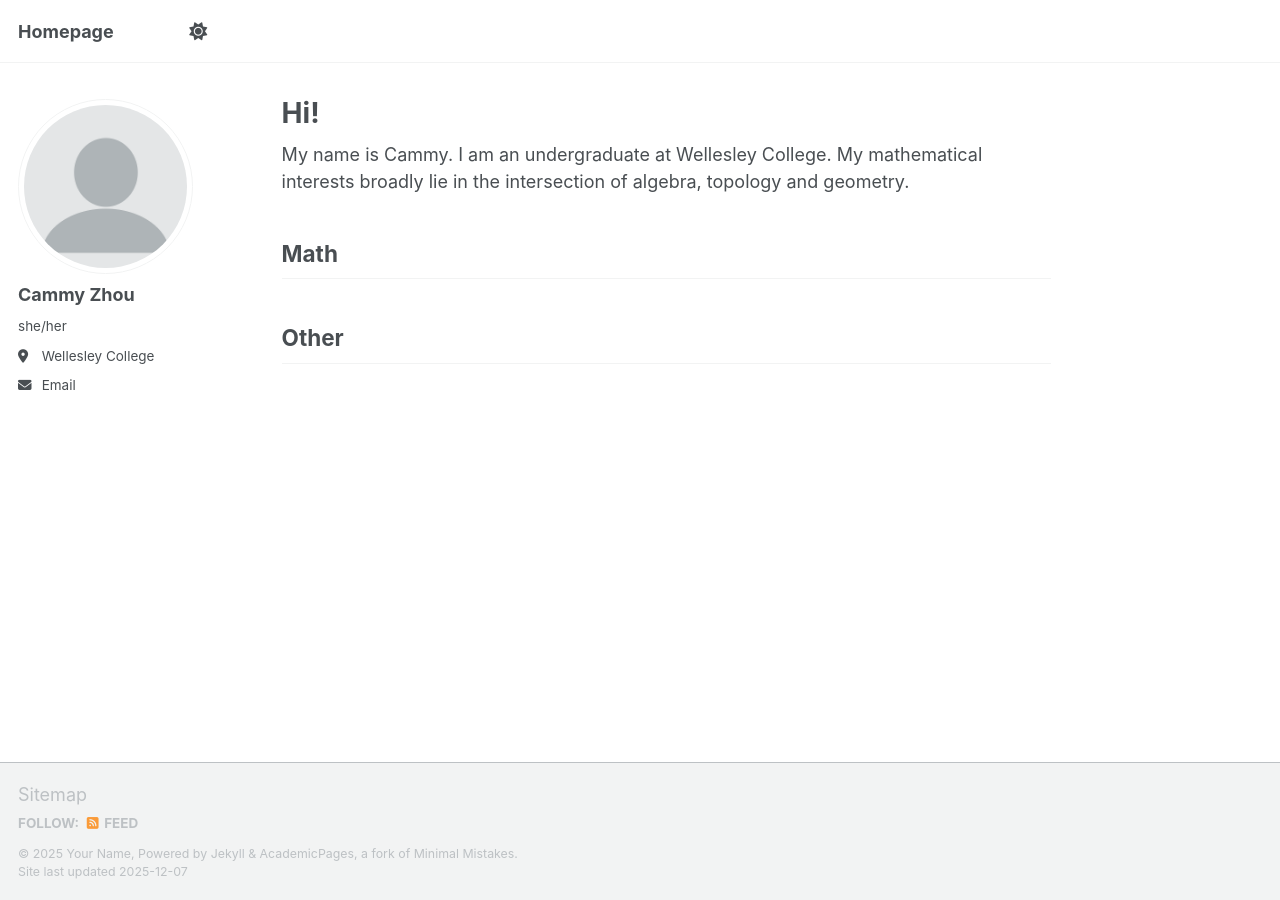
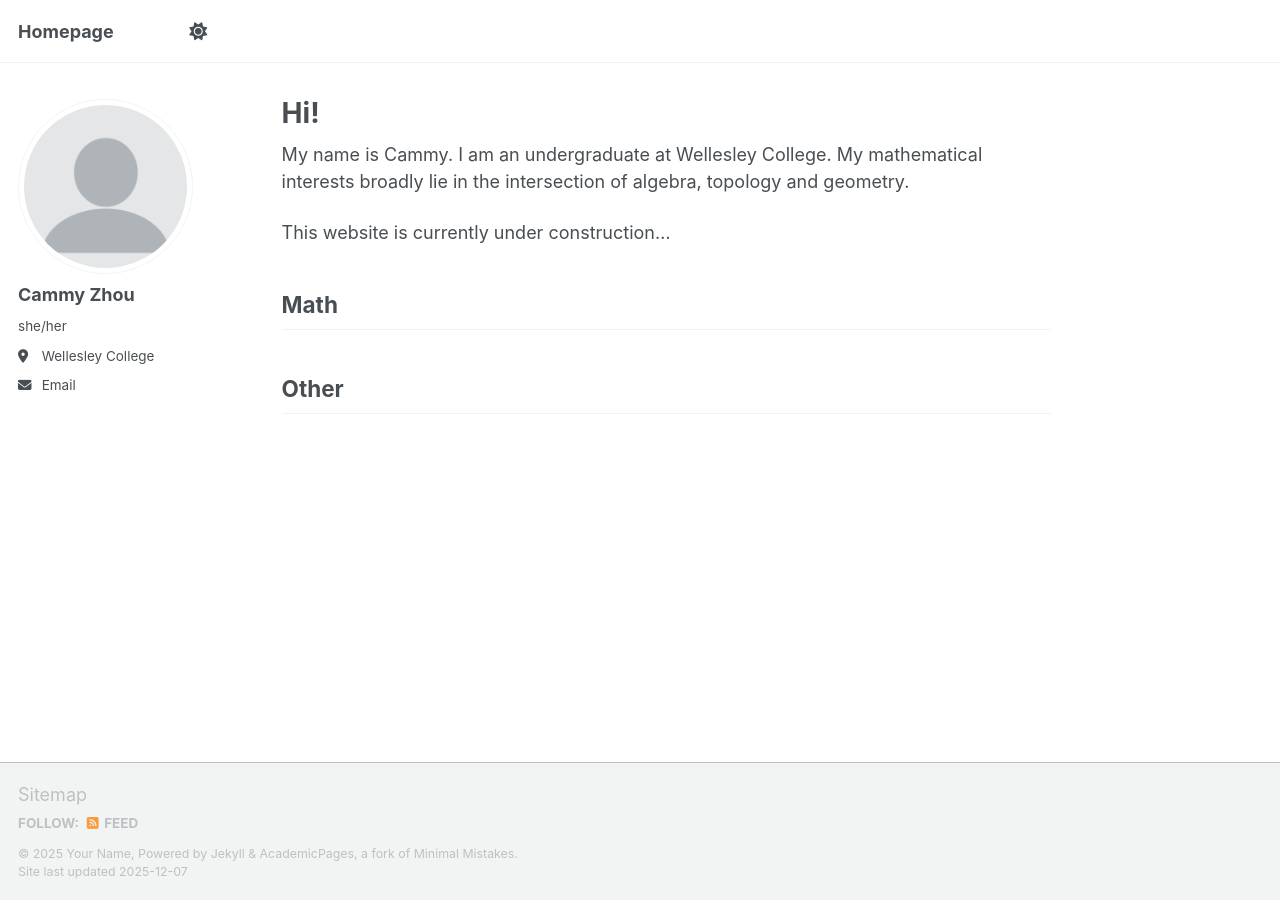
Before and after one commit to cakezhou/cakezhou.github.io, a Jekyll site: the page built from _pages/about.md, in a window 1280 px wide. Built offline with Jekyll 4.4.1, drawn with Linux system fonts in a browser that asks for light colours; a script bundle is joined from its source files by our own code; library files that are not in the unit come from our copies.

Commit message:
Add construction notice to about page
Added a note indicating that the website is under construction.

```diff
--- a/_pages/about.md
+++ b/_pages/about.md
@@ -9,6 +9,8 @@ redirect_from:
 
 My name is Cammy. I am an undergraduate at Wellesley College. My mathematical interests broadly lie in the intersection of algebra, topology and geometry.
 
+This website is currently under construction...
+
 
 Math
 ------
```
